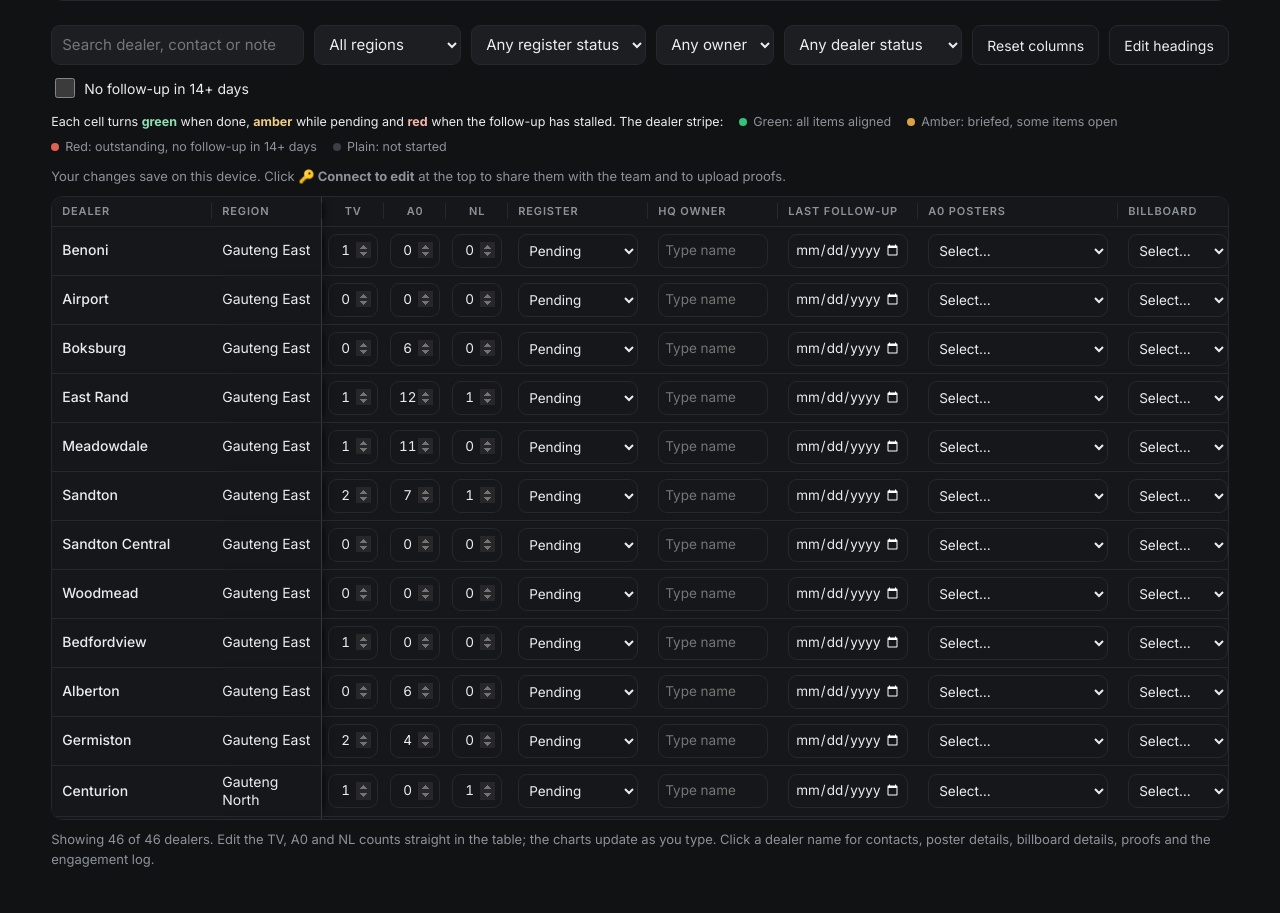
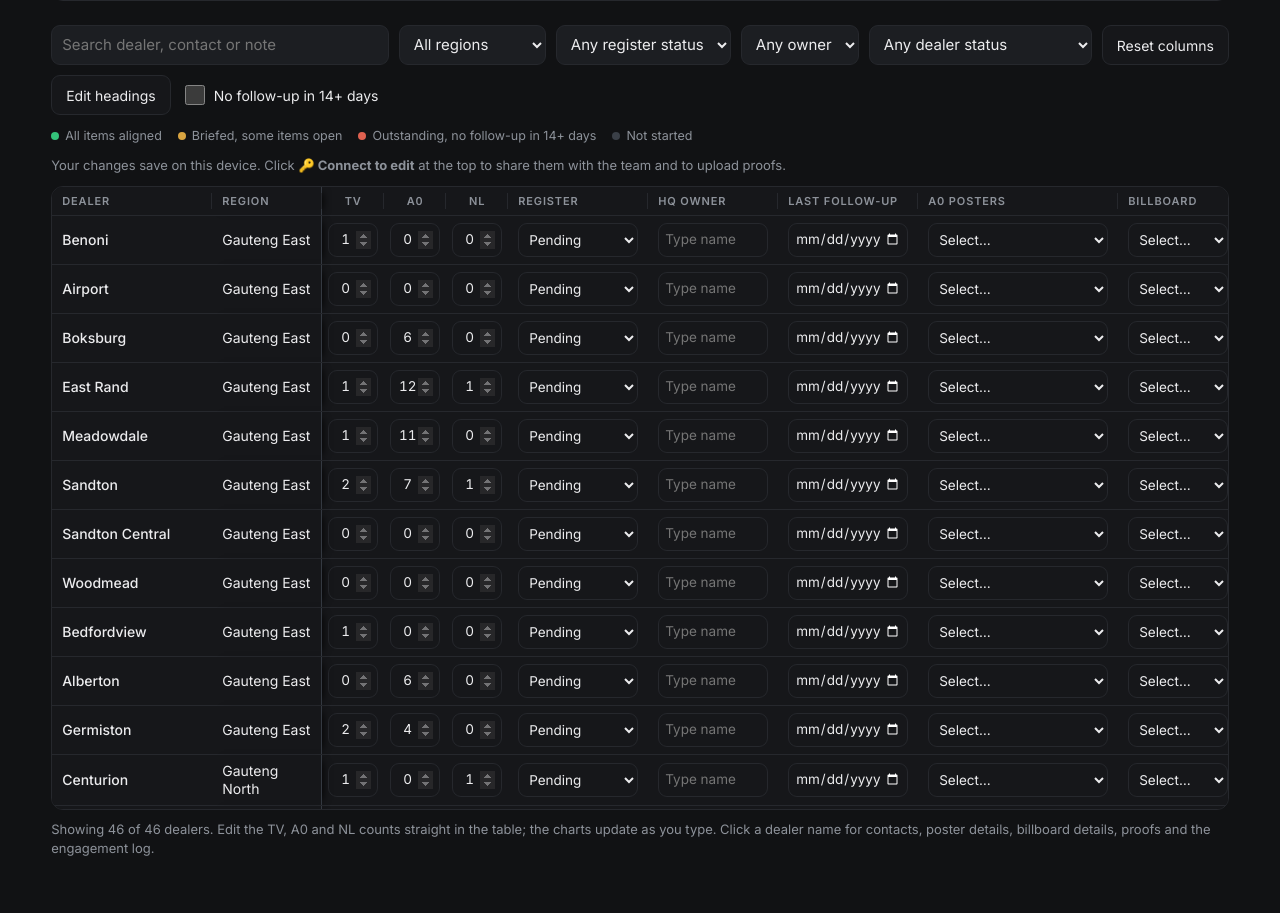
Before and after one commit to AwsomeAubs/dealer-asset-tracker, a plain HTML site: page index.html in a window 1280 px wide. Shown: the part 958-1871 px from the top of the page. Drawn offline with nearby package versions, Linux system fonts and the light colour scheme.

Commit message:
Simplify dealer status legend to dots and labels
Co-Authored-By: Claude Opus 5.5 <noreply@anthropic.com>
Claude-Session: https://claude.ai/code/session_01XCnzya9KyAd5vGX9NQ2YD1

```diff
--- a/index.html
+++ b/index.html
@@ -174,7 +174,7 @@ dialog::backdrop{background:#000000b3;backdrop-filter:blur(3px)}
   <label style="display:flex;gap:6px;align-items:center;font-size:14px"><input type="checkbox" id="fod" style="min-height:20px;width:20px"> No follow-up in 14+ days</label>
  </div>
  <datalist id="ownlist"></datalist>
- <div class="hleg"><span style="color:var(--ink)">Each cell turns <b style="color:#8fe0b4">green</b> when done, <b style="color:#f0cc85">amber</b> while pending and <b style="color:#f6b5ab">red</b> when the follow-up has stalled. The dealer stripe:</span><span><i style="background:#34c27a"></i>Green: all items aligned</span><span><i style="background:#d9a441"></i>Amber: briefed, some items open</span><span><i style="background:#df6150"></i>Red: outstanding, no follow-up in 14+ days</span><span><i style="background:#3a3f47"></i>Plain: not started</span></div>
+ <div class="hleg"><span><i style="background:#34c27a"></i>All items aligned</span><span><i style="background:#d9a441"></i>Briefed, some items open</span><span><i style="background:#df6150"></i>Outstanding, no follow-up in 14+ days</span><span><i style="background:#3a3f47"></i>Not started</span></div>
  <p class="rohint note" style="margin:0 0 10px">Your changes save on this device. Click <b>🔑 Connect to edit</b> at the top to share them with the team and to upload proofs.</p>
  <div class="scroll"><table id="tbl"><colgroup id="cg"></colgroup><thead><tr>
   <th>Dealer</th><th>Region</th><th class="n" title="TV / digital screens (edit the count)">TV</th><th class="n" title="A0 clip-on poster frames (edit the count)">A0</th><th class="n" title="N-Line branded display spaces (edit the count)">NL</th><th>Register</th><th>HQ owner</th><th>Last follow-up</th><th>A0 posters</th><th>Billboard</th><th>TV content</th><th>N-Line vehicle</th><th>Proofs</th>
@@ -327,7 +327,7 @@ function filters(){
  $('#fr').innerHTML='<option value="">All regions</option>'+regs.map(r=>`<option${r===F.r?' selected':''}>${esc(r)}</option>`).join('');
  $('#fs').innerHTML='<option value="">Any register status</option>'+REG.map(r=>`<option${r===F.s?' selected':''}>${r}</option>`).join('');
  $('#fo').innerHTML='<option value="">Any owner</option>'+owners().map(r=>`<option${r===F.o?' selected':''}>${esc(r)}</option>`).join('');
- $('#fh').innerHTML=[['','Any dealer status'],['g','Green: all aligned'],['a','Amber: in progress'],['r','Red: outstanding'],['none','Not started']].map(([v,l])=>`<option value="${v}"${v===F.h?' selected':''}>${l}</option>`).join('');
+ $('#fh').innerHTML=[['','Any dealer status'],['g','All items aligned'],['a','Briefed, some items open'],['r','Outstanding, 14+ days'],['none','Not started']].map(([v,l])=>`<option value="${v}"${v===F.h?' selected':''}>${l}</option>`).join('');
  $('#q').value=F.q;$('#fod').checked=F.od;$('#deadline').value=S.settings.deadline;
 }
 function all(){summary();filters();list();wall()}
```
